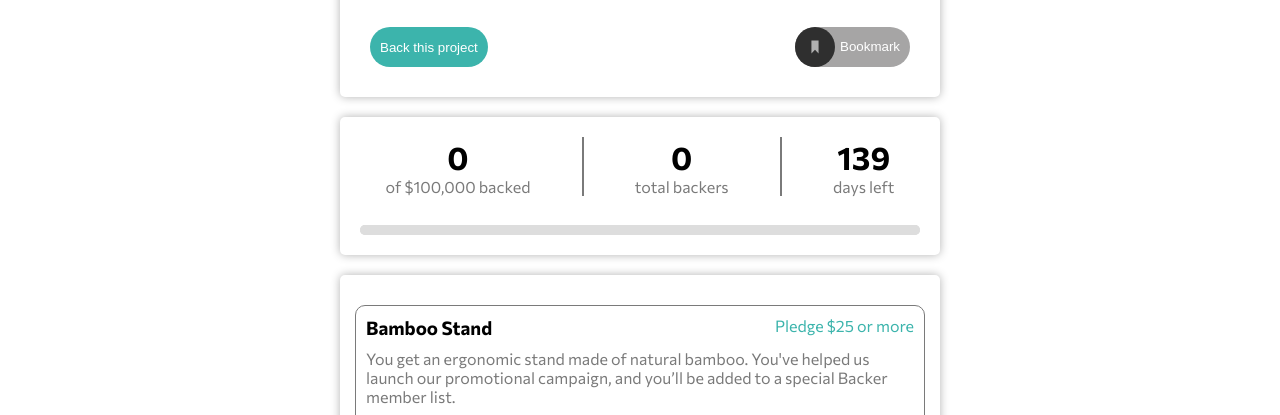
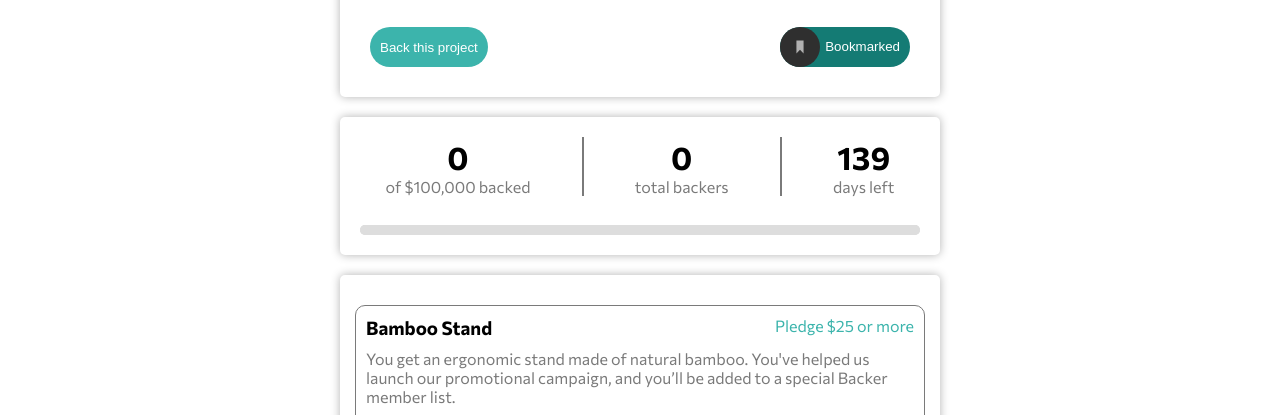
Before and after one commit to Cliff-Mbithuka/Crowdfunding_product_page, a plain HTML site: page index.html in a window 1280 px wide. Both pictures are taken after a click on the button "Bookmark". Shown: the part 385-800 px from the top of the page. Drawn offline with Linux system fonts and the light colour scheme.

Commit message:
Add bookmark functionality

```diff
--- a/index.html
+++ b/index.html
@@ -30,12 +30,6 @@
             class="open"
             id="menuToggle"
           />
-          <!-- <img
-            src="images/icon-close-menu.svg"
-            alt=""
-            class="close"
-            id="close_Menu"
-          /> -->
         </div>
       </div>
       <div class="wrapper">
@@ -54,9 +48,9 @@
                 Back this project
               </button>
             </div>
-            <div class="bokmarked">
-              <button class="bottom" id="bookmarked">
-                <img src="images/icon-bookmark.svg" alt="" /><span
+            <div class="bookmarked">
+              <button class="bottom" id="bookmarkedButton">
+                <img src="images/icon-bookmark.svg" alt="" /><span id="bookmarkText"
                   >Bookmark</span
                 >
               </button>
@@ -338,7 +332,7 @@
       </div>
     </div>
 
-    <div class="menu-modal" id="menu-modal">
+    <div class="menu-modal" id="">
       <img
         src="images/icon-close-menu.svg"
         alt=""
--- a/index.js
+++ b/index.js
@@ -220,7 +220,6 @@ updateCountdown();
 
 setInterval(updateCountdown, 1000 * 60 * 60 * 24);
 
-
 // Open and close the Menu
 const menuModal = document.getElementById("menu-modal");
 const deleteMenu = document.getElementById("close_Menu_modal");
@@ -241,3 +240,17 @@ deleteMenu.addEventListener("click", () => {
   menuToggle.style.display = "block";
   sideMenu.style.display = "none";
 });
+
+//Bookmarked
+const Bookmarked = document.querySelector(".bookmarked");
+const bookmarkText = document.getElementById("bookmarkText");
+const bottomButton = document.querySelector(".bottom");
+
+bookmarkedButton.addEventListener("click", () => {
+  if (bookmarkText.textContent === "Bookmark") {
+    bookmarkText.textContent = "Bookmarked";
+  } else {
+    bookmarkText.textContent = "Bookmark";
+  }
+  bottomButton.classList.toggle("show-color");
+});
--- a/style.css
+++ b/style.css
@@ -8,7 +8,7 @@
 }
 *,
 *::before,
-*::after{
+*::after {
   margin: 0;
   padding: 0;
   box-sizing: border-box;
@@ -19,7 +19,6 @@ body {
   font-family: "Commissioner", sans-serif;
   display: flex;
   justify-content: center;
-
 }
 body.fixed {
   overflow: hidden;
@@ -85,7 +84,6 @@ body.fixed {
   margin: auto;
   padding: 10px;
   margin-top: 180px;
-
 }
 .box {
   max-width: 600px;
@@ -94,7 +92,7 @@ body.fixed {
   background-color: white;
   padding: 20px;
   border-radius: 5px;
-  box-shadow: 0 0 0.6em rgb(0 0 0 / .3);
+  box-shadow: 0 0 0.6em rgb(0 0 0 / 0.3);
 }
 .box p {
   color: var(--Dark-gray);
@@ -140,14 +138,16 @@ body.fixed {
   margin-left: 10px;
   transition: 0.6s;
 }
+.show-color{
+  background-color: var(--Dark-cyan);
+  color: white;
+}
 .changed {
   background-color: var(--Dark-cyan);
   padding: 10px;
 }
 .bottom:hover {
-  color: var(--Dark-cyan);
-  font-weight: bold;
-  border: solid 0.5 var(--Dark-cyan);
+ cursor: pointer;
 }
 .bottom span {
   margin-right: 10px;
@@ -202,7 +202,6 @@ button img:hover {
   border-radius: 40px;
   color: white;
   border: transparent;
-
 }
 .edition {
   display: flex;
@@ -243,7 +242,7 @@ button img:hover {
   background-color: var(--Dark-gray);
   color: white;
 }
-.third button:hover{
+.third button:hover {
   scale: 1.05;
   cursor: pointer;
 }
@@ -287,7 +286,7 @@ button img:hover {
   width: 50%;
   border-radius: 5px;
 }
-.modal-menu-wrapper{
+.modal-menu-wrapper {
   background-color: #fefefe;
   padding: 10px 0 0 0;
   border: 1px solid #888;
@@ -295,7 +294,8 @@ button img:hover {
   border-radius: 5px;
 }
 
-.modal-wrapper, .modal-menu-wrapper {
+.modal-wrapper,
+.modal-menu-wrapper {
   margin: 2% auto;
 }
 .thank-you-content {
@@ -362,12 +362,11 @@ button img:hover {
 }
 .label {
   margin-left: 15px;
-
 }
-.label p{
+.label p {
   margin-top: 15px;
 }
-.heading{
+.heading {
   display: flex;
   justify-content: space-between;
 }
@@ -375,19 +374,18 @@ button img:hover {
   display: flex;
   align-items: center;
 }
-.remain-modal h4{
+.remain-modal h4 {
   margin-right: 10px;
-
 }
-.remain-modal span{
+.remain-modal span {
   color: var(--Dark-gray);
 }
-.remain-modal h5{
+.remain-modal h5 {
   margin-left: 10px;
   color: var(--Moderate-cyan);
   font-weight: bold;
 }
-.show{
+.show {
   display: none;
 }
 .remain-modal h4:hover {
@@ -407,7 +405,7 @@ button img:hover {
 .show-text .below {
   display: block;
 }
-.next{
+.next {
   margin-top: 10px;
 }
 .below button {
@@ -433,7 +431,7 @@ button img:hover {
   border: solid 2px var(--Moderate-cyan);
 }
 .below input {
-  padding: .25em 1.25em;
+  padding: 0.25em 1.25em;
   width: 7em;
   border-radius: 40px;
   border: 1px solid var(--Dark-gray);
@@ -468,7 +466,7 @@ button img:hover {
   }
 
   /*-------menu-----------*/
-  .menu{
+  .menu {
     position: absolute;
     right: 8px;
     width: 95%;
@@ -477,7 +475,6 @@ button img:hover {
     background-color: white;
     border-radius: 5px;
     z-index: 99;
-
   }
   .menu ul li {
     display: block;
@@ -488,7 +485,8 @@ button img:hover {
     font-weight: bold;
     padding-left: 7px;
   }
-  .open, .close{
+  .open,
+  .close {
     display: block;
     cursor: pointer;
   }
@@ -498,10 +496,8 @@ button img:hover {
     right: 20px;
   }
 
-
-
   /* modol menu  */
-.modal-menu-wrapper{
+  .modal-menu-wrapper {
     width: 90%;
     margin-top: 3.5em;
   }
@@ -515,7 +511,6 @@ button img:hover {
     text-decoration: none;
     color: var(--Black);
     font-weight: bold;
-
   }
   .modalMenu hr {
     display: block;
@@ -523,7 +518,7 @@ button img:hover {
     opacity: 0.2;
   }
 
-.menu-modal img{
+  .menu-modal img {
     float: right;
     margin: 1em 1em 0 0;
   }
@@ -583,10 +578,10 @@ button img:hover {
   .upper {
     display: flex;
   }
-.hide{
+  .hide {
     display: none;
   }
-.show{
+  .show {
     display: block;
     display: flex;
     margin-top: 5px;
@@ -595,18 +590,13 @@ button img:hover {
     display: flex;
     flex-direction: column;
   }
-   /*
-  .special h4 {
-    margin-bottom: 5px;
-  }
-  .special h5 {
-    margin: 0;
-  } */
+
   .btn {
     flex-direction: column;
     align-items: center;
   }
-  .btn button,input {
+  .btn button,
+  input {
     width: 100%;
     margin: 3px 0;
   }
@@ -614,7 +604,8 @@ button img:hover {
     display: flex;
     flex-direction: row;
     width: 100%;
-  }.below input {
+  }
+  .below input {
     padding: 0 0.5rem;
     width: 100%;
     border-radius: 40px;
```
Lines whose indentation alone changed are shown as unchanged.
